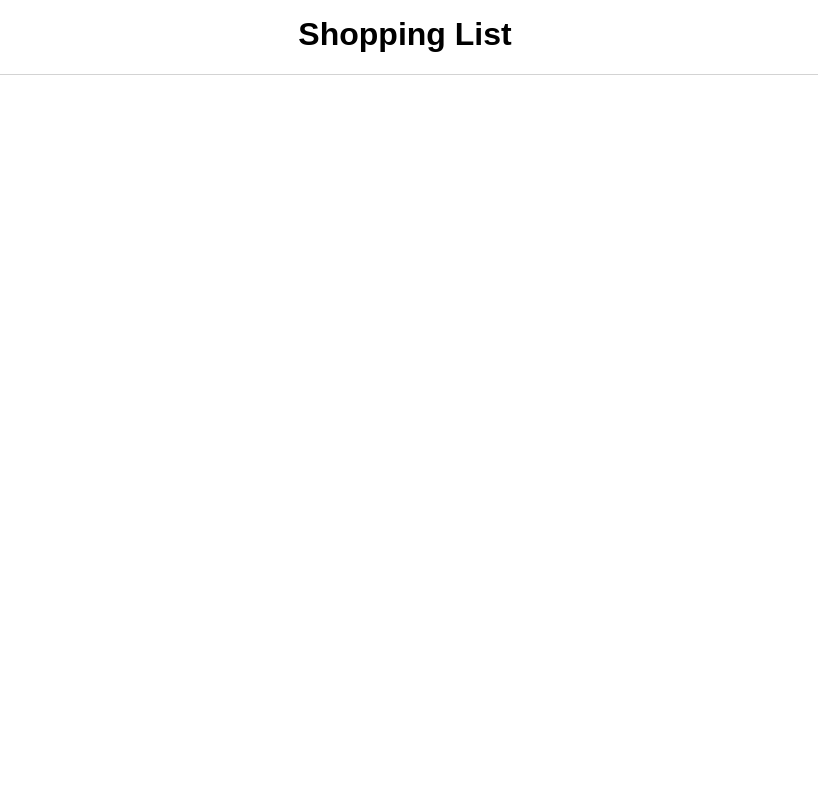
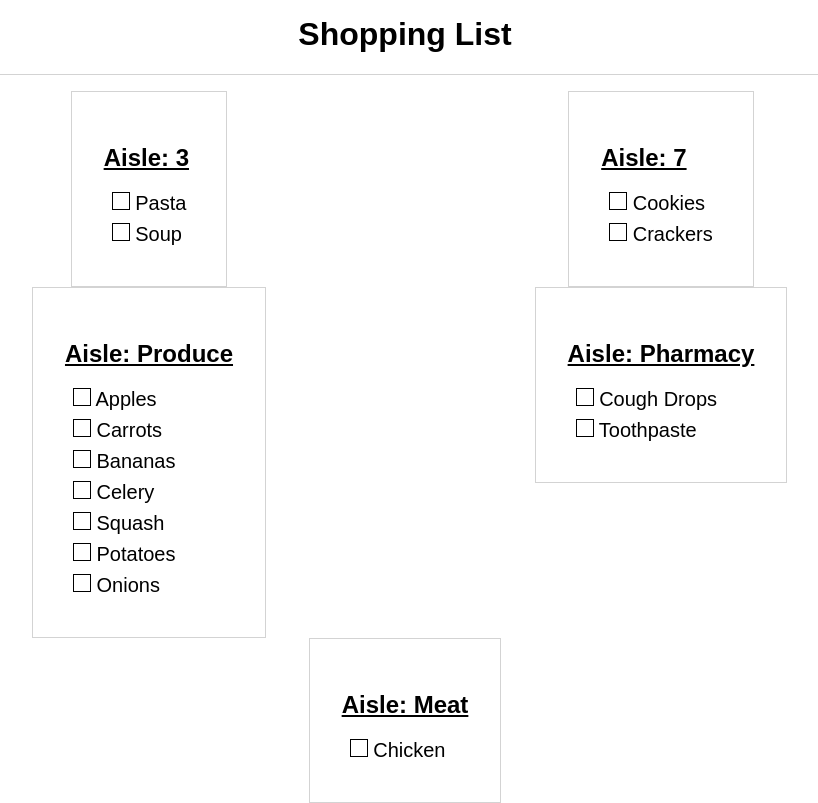
Before and after one commit to craigmiller160/ShoppingList, a website: page list.html in a window 1280 px wide. Shown: the whole page, without its empty margins (235-1053 px from the left). Drawn offline with Linux system fonts and the light colour scheme.

Commit message:
Got basic HTML list generation working

```diff
--- a/list.html
+++ b/list.html
@@ -63,18 +63,113 @@
         <main>
             <div class="row">
                 <div class="col">
+                    <div class="list">
+                        <h2 class="list__header">
+                            Aisle: 3
+                        </h2>
+                        <p class="list__item">
+                            <span class="list__box">
+                            </span>
+                            Pasta
+                        </p>
+                        <p class="list__item">
+                            <span class="list__box">
+                            </span>
+                            Soup
+                        </p>
+                    </div>
                 </div>
                 <div class="col">
+                    <div class="list">
+                        <h2 class="list__header">
+                            Aisle: 7
+                        </h2>
+                        <p class="list__item">
+                            <span class="list__box">
+                            </span>
+                            Cookies
+                        </p>
+                        <p class="list__item">
+                            <span class="list__box">
+                            </span>
+                            Crackers
+                        </p>
+                    </div>
                 </div>
             </div>
             <div class="row">
                 <div class="col">
+                    <div class="list">
+                        <h2 class="list__header">
+                            Aisle: Produce
+                        </h2>
+                        <p class="list__item">
+                            <span class="list__box">
+                            </span>
+                            Apples
+                        </p>
+                        <p class="list__item">
+                            <span class="list__box">
+                            </span>
+                            Carrots
+                        </p>
+                        <p class="list__item">
+                            <span class="list__box">
+                            </span>
+                            Bananas
+                        </p>
+                        <p class="list__item">
+                            <span class="list__box">
+                            </span>
+                            Celery
+                        </p>
+                        <p class="list__item">
+                            <span class="list__box">
+                            </span>
+                            Squash
+                        </p>
+                        <p class="list__item">
+                            <span class="list__box">
+                            </span>
+                            Potatoes
+                        </p>
+                        <p class="list__item">
+                            <span class="list__box">
+                            </span>
+                            Onions
+                        </p>
+                    </div>
                 </div>
                 <div class="col">
+                    <div class="list">
+                        <h2 class="list__header">
+                            Aisle: Pharmacy
+                        </h2>
+                        <p class="list__item">
+                            <span class="list__box">
+                            </span>
+                            Cough Drops
+                        </p>
+                        <p class="list__item">
+                            <span class="list__box">
+                            </span>
+                            Toothpaste
+                        </p>
+                    </div>
                 </div>
             </div>
             <div class="row">
                 <div class="col">
+                    <div class="list">
+                        <h2 class="list__header">
+                            Aisle: Meat
+                        </h2>
+                        <p class="list__item">
+                            <span class="list__box">
+                            </span>
+                            Chicken
+                        </p>
+                    </div>
                 </div>
             </div>
         </main>
--- a/scripts/html/builder.js
+++ b/scripts/html/builder.js
@@ -48,6 +48,10 @@ class HtmlBuilder {
 		return elem;
 	}
 
+	createTextNode(text) {
+		return this.document.createTextNode(text);
+	}
+
 	appendElement(parentSelector, element) {
 		this.document.querySelector(parentSelector).appendChild(element);
 	}
```
Also changed, not shown: scripts/html-formatter.js (+29 -0 lines).
